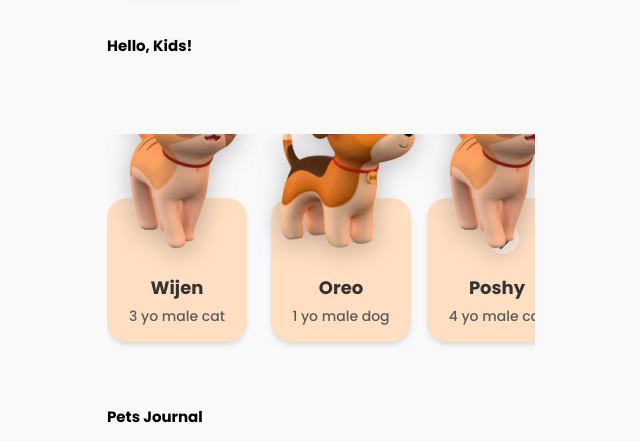
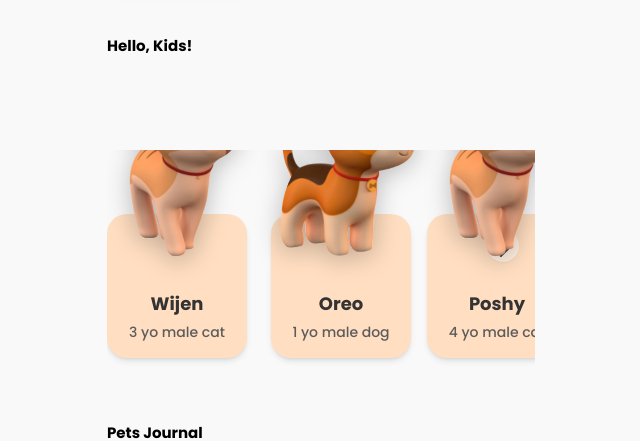
Before and after one commit to Rindut/anabulkuV1, a React (Vite) app: page / in a window 1280 px wide. Shown: the part 292-733 px from the top of the page, without its empty margins (329-969 px from the left). Built offline with nearby package versions, Linux system fonts and the light colour scheme.

Commit message:
Fix: Pet avatar head cut off
Adjust the styling of the pet avatar to prevent the head from being cut off in the horizontal pet list.

```diff
--- a/src/components/ui/horizontal-pet-list.tsx
+++ b/src/components/ui/horizontal-pet-list.tsx
@@ -49,7 +49,7 @@ export const HorizontalPetList = ({
     // This empty handler enables momentum scrolling on iOS Safari
   };
   return (
-    <div className="pt-16 pb-4 -mx-5 px-5 mb-8 relative">
+    <div className="pt-20 pb-4 -mx-5 px-5 mb-8 relative">
       {/* Visual indicator that there's more to scroll */}
       {showScrollIndicator && (
         <div className="absolute right-4 top-1/2 w-8 h-8 bg-white/60 rounded-full flex items-center justify-center shadow-sm z-10 animate-pulse">
--- a/src/components/ui/pet-card-horizontal.tsx
+++ b/src/components/ui/pet-card-horizontal.tsx
@@ -33,7 +33,7 @@ export const PetCardHorizontal = ({
       onClick={onClick}
     >
       {/* Avatar Container - Positioned absolutely to float above the card */}
-      <div className="absolute -top-10 left-1/2 transform -translate-x-1/2 z-10">
+      <div className="absolute -top-12 left-1/2 transform -translate-x-1/2 z-10">
         {image}
       </div>
 
```
